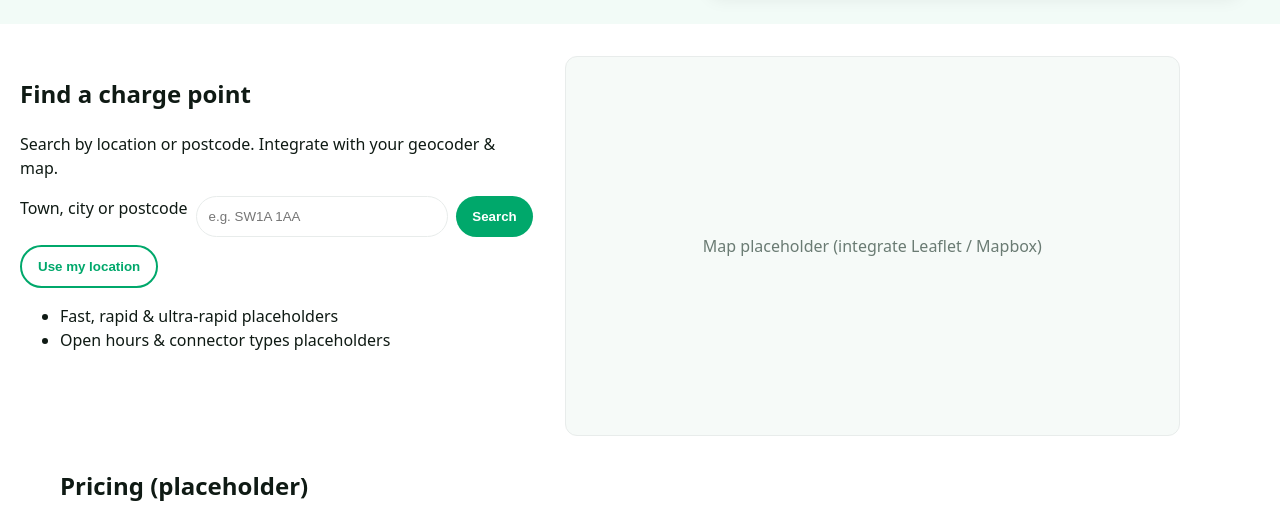
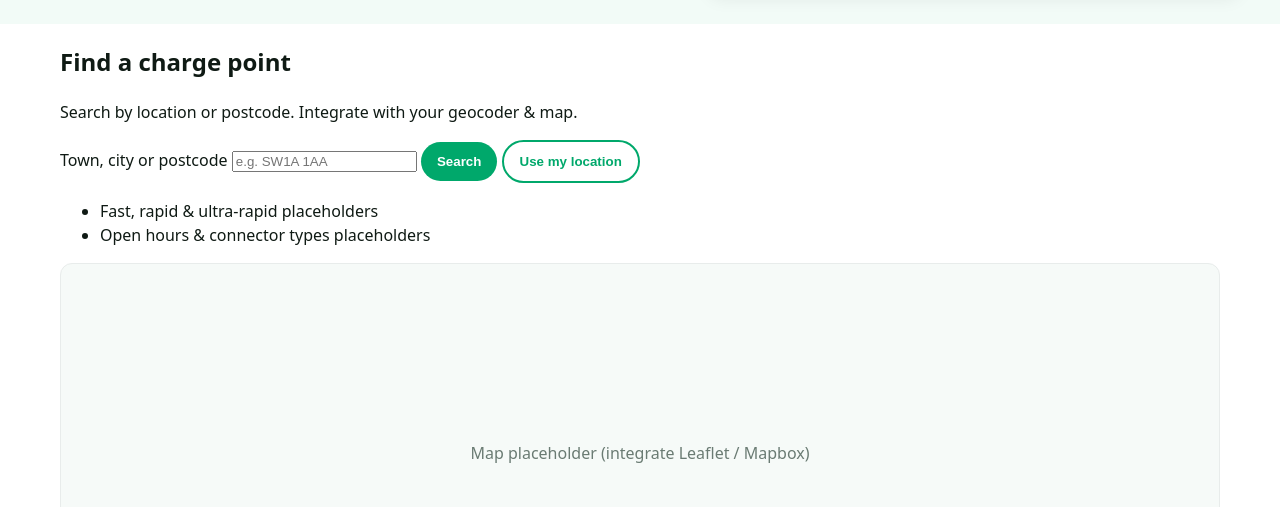
Before and after one commit to sumit1516shell/sumitshelltesttarget, a plain HTML site: page shell-recharge.html in a window 1280 px wide. Shown: the part 532-1039 px from the top of the page. Drawn offline with Linux system fonts and the light colour scheme.

Commit message:
Update shell-recharge.html

```diff
--- a/shell-recharge.html
+++ b/shell-recharge.html
@@ -101,7 +101,7 @@
       </div>
     </section>
 
-    <section class="container finder" id="finder" aria-labelledby="finder-head">
+    <section class="container" id="finder" aria-labelledby="finder-head">
       <div>
         <h2 id="finder-head">Find a charge point</h2>
         <p>Search by location or postcode. Integrate with your geocoder & map.</p>
```
